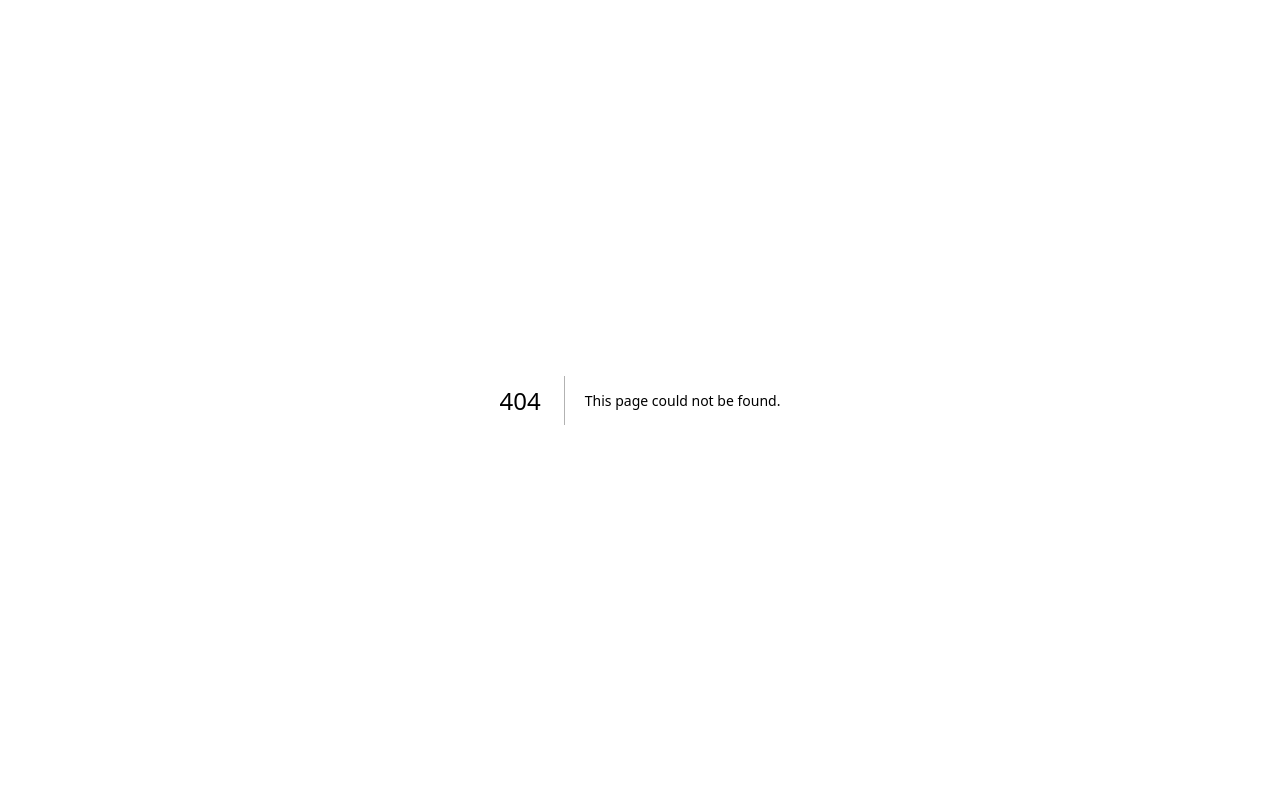
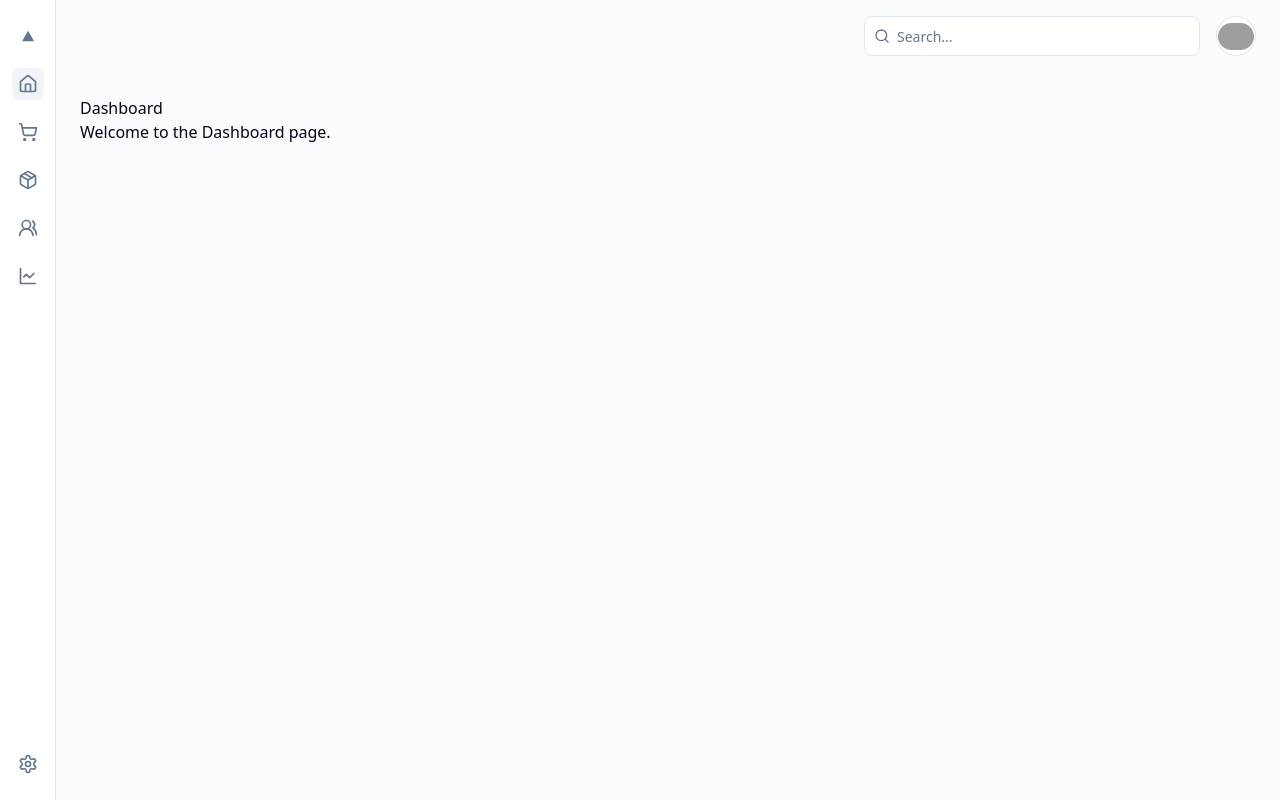
Before and after one commit to cwaterboer/waba-dashboard, a Next.js app: page /dashboard in a window 1280 px wide. Before the commit this address had no page. Built offline with nearby package versions, Linux system fonts and the light colour scheme; no server answers; grey boxes are pictures that could not be loaded.

Commit message:
updated each navigation tab with a page

```diff
--- /dev/null
+++ b/app/(dashboard)/analytics/page.tsx
@@ -0,0 +1,8 @@
+export default function AnalyticsPage() {
+    return (
+      <div>
+        <h1>Analytics</h1>
+        <p>View your analytics here.</p>
+      </div>
+    );
+  }
--- /dev/null
+++ b/app/(dashboard)/dashboard/page.tsx
@@ -0,0 +1,8 @@
+export default function DashboardPage() {
+    return (
+      <div>
+        <h1>Dashboard</h1>
+        <p>Welcome to the Dashboard page.</p>
+      </div>
+    );
+  }
--- a/app/(dashboard)/layout.tsx
+++ b/app/(dashboard)/layout.tsx
@@ -1,36 +1,14 @@
-import Link from 'next/link';
-import {
-  Home,
-  LineChart,
-  Package,
-  Package2,
-  PanelLeft,
-  Settings,
-  ShoppingCart,
-  Users2
-} from 'lucide-react';
-
-import {
-  Breadcrumb,
-  BreadcrumbItem,
-  BreadcrumbLink,
-  BreadcrumbList,
-  BreadcrumbPage,
-  BreadcrumbSeparator
-} from '@/components/ui/breadcrumb';
+import { BreadcrumbList, BreadcrumbPage, BreadcrumbSeparator } from '@/components/ui/breadcrumb';
 import { Button } from '@/components/ui/button';
 import { Sheet, SheetContent, SheetTrigger } from '@/components/ui/sheet';
-import {
-  Tooltip,
-  TooltipContent,
-  TooltipTrigger
-} from '@/components/ui/tooltip';
+import { Tooltip, TooltipContent, TooltipTrigger } from '@/components/ui/tooltip';
 import { Analytics } from '@vercel/analytics/react';
 import { User } from './user';
 import { VercelLogo } from '@/components/icons';
 import Providers from './providers';
 import { NavItem } from './nav-item';
 import { SearchInput } from './search';
+import { Home, LineChart, Package, Settings, ShoppingCart, Users2 } from 'lucide-react';
 
 export default function DashboardLayout({
   children
@@ -48,11 +26,10 @@ export default function DashboardLayout({
             <SearchInput />
             <User />
           </header>
-          <main className="grid flex-1 items-start gap-2 p-4 sm:px-6 sm:py-0 md:gap-4 bg-muted/40">
+          <div className="flex-1 p-4 sm:p-6">
             {children}
-          </main>
+          </div>
         </div>
-        <Analytics />
       </main>
     </Providers>
   );
@@ -62,23 +39,23 @@ function DesktopNav() {
   return (
     <aside className="fixed inset-y-0 left-0 z-10 hidden w-14 flex-col border-r bg-background sm:flex">
       <nav className="flex flex-col items-center gap-4 px-2 sm:py-5">
-        <Link
+        <NavItem
           href="https://vercel.com/templates/next.js/admin-dashboard-tailwind-postgres-react-nextjs"
-          className="group flex h-9 w-9 shrink-0 items-center justify-center gap-2 rounded-full bg-primary text-lg font-semibold text-primary-foreground md:h-8 md:w-8 md:text-base"
+          label="Vercel"
         >
           <VercelLogo className="h-3 w-3 transition-all group-hover:scale-110" />
-          <span className="sr-only">Acme Inc</span>
-        </Link>
+          <span className="sr-only">Waba</span>
+        </NavItem>
 
-        <NavItem href="#" label="Dashboard">
+        <NavItem href="/dashboard" label="Dashboard">
           <Home className="h-5 w-5" />
         </NavItem>
 
-        <NavItem href="#" label="Orders">
+        <NavItem href="/orders" label="Orders">
           <ShoppingCart className="h-5 w-5" />
         </NavItem>
 
-        <NavItem href="/" label="Products">
+        <NavItem href="/products" label="Products">
           <Package className="h-5 w-5" />
         </NavItem>
 
@@ -86,20 +63,19 @@ function DesktopNav() {
           <Users2 className="h-5 w-5" />
         </NavItem>
 
-        <NavItem href="#" label="Analytics">
+        <NavItem href="/analytics" label="Analytics">
           <LineChart className="h-5 w-5" />
         </NavItem>
       </nav>
       <nav className="mt-auto flex flex-col items-center gap-4 px-2 sm:py-5">
         <Tooltip>
           <TooltipTrigger asChild>
-            <Link
-              href="#"
-              className="flex h-9 w-9 items-center justify-center rounded-lg text-muted-foreground transition-colors hover:text-foreground md:h-8 md:w-8"
-            >
-              <Settings className="h-5 w-5" />
-              <span className="sr-only">Settings</span>
-            </Link>
+            <div className="flex h-9 w-9 items-center justify-center rounded-lg text-muted-foreground transition-colors hover:text-foreground md:h-8 md:w-8">
+              <NavItem href="/settings" label="Settings">
+                <Settings className="h-5 w-5" />
+                <span className="sr-only">Settings</span>
+              </NavItem>
+            </div>
           </TooltipTrigger>
           <TooltipContent side="right">Settings</TooltipContent>
         </Tooltip>
@@ -109,84 +85,11 @@ function DesktopNav() {
 }
 
 function MobileNav() {
-  return (
-    <Sheet>
-      <SheetTrigger asChild>
-        <Button size="icon" variant="outline" className="sm:hidden">
-          <PanelLeft className="h-5 w-5" />
-          <span className="sr-only">Toggle Menu</span>
-        </Button>
-      </SheetTrigger>
-      <SheetContent side="left" className="sm:max-w-xs">
-        <nav className="grid gap-6 text-lg font-medium">
-          <Link
-            href="#"
-            className="group flex h-10 w-10 shrink-0 items-center justify-center gap-2 rounded-full bg-primary text-lg font-semibold text-primary-foreground md:text-base"
-          >
-            <Package2 className="h-5 w-5 transition-all group-hover:scale-110" />
-            <span className="sr-only">Vercel</span>
-          </Link>
-          <Link
-            href="#"
-            className="flex items-center gap-4 px-2.5 text-muted-foreground hover:text-foreground"
-          >
-            <Home className="h-5 w-5" />
-            Dashboard
-          </Link>
-          <Link
-            href="#"
-            className="flex items-center gap-4 px-2.5 text-muted-foreground hover:text-foreground"
-          >
-            <ShoppingCart className="h-5 w-5" />
-            Orders
-          </Link>
-          <Link
-            href="#"
-            className="flex items-center gap-4 px-2.5 text-foreground"
-          >
-            <Package className="h-5 w-5" />
-            Products
-          </Link>
-          <Link
-            href="#"
-            className="flex items-center gap-4 px-2.5 text-muted-foreground hover:text-foreground"
-          >
-            <Users2 className="h-5 w-5" />
-            Customers
-          </Link>
-          <Link
-            href="#"
-            className="flex items-center gap-4 px-2.5 text-muted-foreground hover:text-foreground"
-          >
-            <LineChart className="h-5 w-5" />
-            Settings
-          </Link>
-        </nav>
-      </SheetContent>
-    </Sheet>
-  );
+  // Define the MobileNav component here
+  return null;
 }
 
 function DashboardBreadcrumb() {
-  return (
-    <Breadcrumb className="hidden md:flex">
-      <BreadcrumbList>
-        <BreadcrumbItem>
-          <BreadcrumbLink asChild>
-            <Link href="#">Dashboard</Link>
-          </BreadcrumbLink>
-        </BreadcrumbItem>
-        <BreadcrumbSeparator />
-        <BreadcrumbItem>
-          <BreadcrumbLink asChild>
-            <Link href="#">Products</Link>
-          </BreadcrumbLink>
-        </BreadcrumbItem>
-        <BreadcrumbSeparator />
-        <BreadcrumbItem>
-          <BreadcrumbPage>All Products</BreadcrumbPage>
-        </BreadcrumbItem>
-      </BreadcrumbList>
-    </Breadcrumb>
-  );
+  // Define the DashboardBreadcrumb component here
+  return null;
 }
--- /dev/null
+++ b/app/(dashboard)/orders/page.tsx
@@ -0,0 +1,8 @@
+export default function OrdersPage() {
+    return (
+      <div>
+        <h1>Orders</h1>
+        <p>Manage your orders here.</p>
+      </div>
+    );
+  }
--- /dev/null
+++ b/app/(dashboard)/settings/page.tsx
@@ -0,0 +1,8 @@
+export default function SettingsPage() {
+    return (
+      <div>
+        <h1>Settings</h1>
+        <p>Manage your settings here.</p>
+      </div>
+    );
+  }
```
